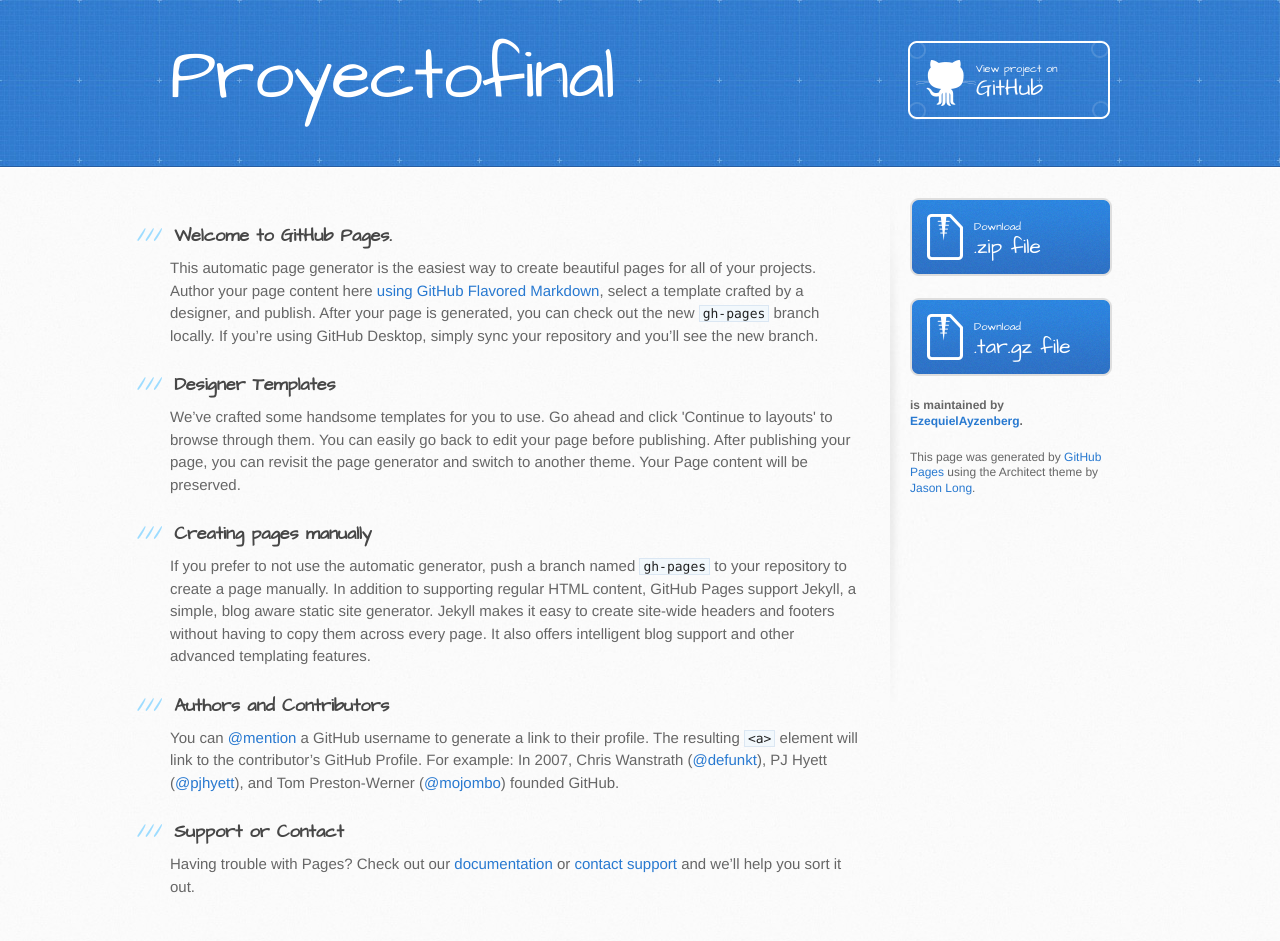
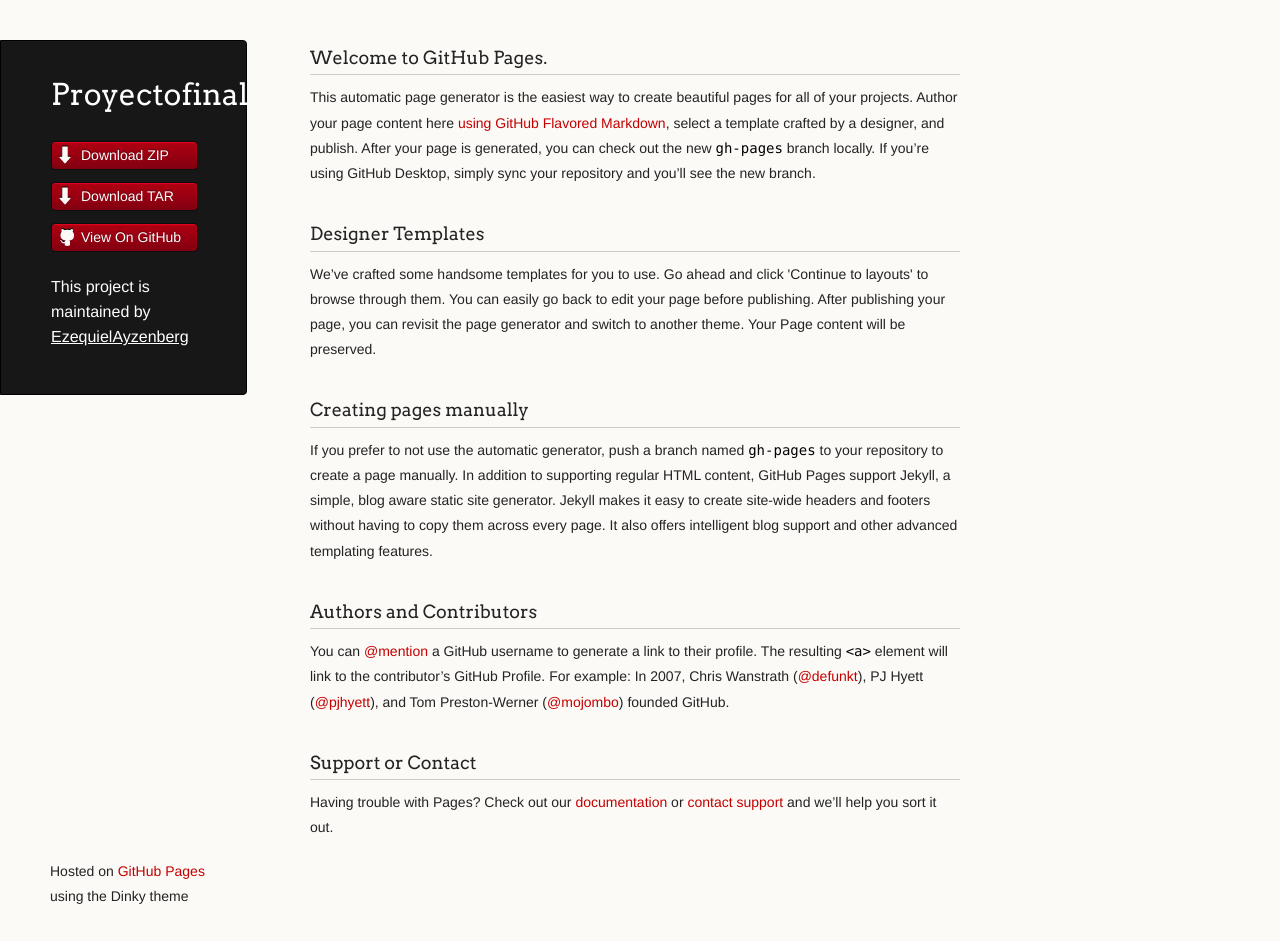
Before and after one commit to EzequielAyzenberg/ProyectoFInal, a Jekyll site: the page index.html, which Jekyll copies as it is, in a window 1280 px wide and 941 px high. Built offline with Jekyll 4.4.1, drawn with Linux system fonts in a browser that asks for light colours; Markdown is read by kramdown in place of the engine named in the settings.

Commit message:
Create gh-pages branch via GitHub

```diff
--- a/index.html
+++ b/index.html
@@ -1,34 +1,36 @@
-<!DOCTYPE html>
+<!doctype html>
 <html>
   <head>
-    <meta charset='utf-8'>
+    <meta charset="utf-8">
     <meta http-equiv="X-UA-Compatible" content="chrome=1">
-    <meta name="viewport" content="width=device-width, initial-scale=1, maximum-scale=1">
-    <link href='https://fonts.googleapis.com/css?family=Architects+Daughter' rel='stylesheet' type='text/css'>
-    <link rel="stylesheet" type="text/css" href="stylesheets/stylesheet.css" media="screen">
-    <link rel="stylesheet" type="text/css" href="stylesheets/github-light.css" media="screen">
-    <link rel="stylesheet" type="text/css" href="stylesheets/print.css" media="print">
+    <title>Proyectofinal by EzequielAyzenberg</title>
 
+    <link rel="stylesheet" href="stylesheets/styles.css">
+    <link rel="stylesheet" href="stylesheets/github-light.css">
+    <script src="javascripts/scale.fix.js"></script>
+    <meta name="viewport" content="width=device-width, initial-scale=1, user-scalable=no">
     <!--[if lt IE 9]>
     <script src="//html5shiv.googlecode.com/svn/trunk/html5.js"></script>
     <![endif]-->
+  </head>
+  <body>
+    <div class="wrapper">
+      <header>
+        <h1 class="header">Proyectofinal</h1>
+        <p class="header"></p>
 
-    <title>Proyectofinal by EzequielAyzenberg</title>
-  </head>
+        <ul>
+          <li class="download"><a class="buttons" href="https://github.com/EzequielAyzenberg/ProyectoFInal/zipball/master">Download ZIP</a></li>
+          <li class="download"><a class="buttons" href="https://github.com/EzequielAyzenberg/ProyectoFInal/tarball/master">Download TAR</a></li>
+          <li><a class="buttons github" href="https://github.com/EzequielAyzenberg/ProyectoFInal">View On GitHub</a></li>
+        </ul>
 
-  <body>
-    <header>
-      <div class="inner">
-        <h1>Proyectofinal</h1>
-        <h2></h2>
-        <a href="https://github.com/EzequielAyzenberg/ProyectoFInal" class="button"><small>View project on</small> GitHub</a>
-      </div>
-    </header>
+        <p class="header">This project is maintained by <a class="header name" href="https://github.com/EzequielAyzenberg">EzequielAyzenberg</a></p>
 
-    <div id="content-wrapper">
-      <div class="inner clearfix">
-        <section id="main-content">
-          <h3>
+
+      </header>
+      <section>
+        <h3>
 <a id="welcome-to-github-pages" class="anchor" href="#welcome-to-github-pages" aria-hidden="true"><span aria-hidden="true" class="octicon octicon-link"></span></a>Welcome to GitHub Pages.</h3>
 
 <p>This automatic page generator is the easiest way to create beautiful pages for all of your projects. Author your page content here <a href="https://guides.github.com/features/mastering-markdown/">using GitHub Flavored Markdown</a>, select a template crafted by a designer, and publish. After your page is generated, you can check out the new <code>gh-pages</code> branch locally. If you’re using GitHub Desktop, simply sync your repository and you’ll see the new branch.</p>
@@ -52,25 +54,12 @@
 <a id="support-or-contact" class="anchor" href="#support-or-contact" aria-hidden="true"><span aria-hidden="true" class="octicon octicon-link"></span></a>Support or Contact</h3>
 
 <p>Having trouble with Pages? Check out our <a href="https://help.github.com/pages">documentation</a> or <a href="https://github.com/contact">contact support</a> and we’ll help you sort it out.</p>
-        </section>
-
-        <aside id="sidebar">
-          <a href="https://github.com/EzequielAyzenberg/ProyectoFInal/zipball/master" class="button">
-            <small>Download</small>
-            .zip file
-          </a>
-          <a href="https://github.com/EzequielAyzenberg/ProyectoFInal/tarball/master" class="button">
-            <small>Download</small>
-            .tar.gz file
-          </a>
-
-          <p class="repo-owner"><a href="https://github.com/EzequielAyzenberg/ProyectoFInal"></a> is maintained by <a href="https://github.com/EzequielAyzenberg">EzequielAyzenberg</a>.</p>
-
-          <p>This page was generated by <a href="https://pages.github.com">GitHub Pages</a> using the Architect theme by <a href="https://twitter.com/jasonlong">Jason Long</a>.</p>
-        </aside>
-      </div>
+      </section>
+      <footer>
+        <p><small>Hosted on <a href="https://pages.github.com">GitHub Pages</a> using the Dinky theme</small></p>
+      </footer>
     </div>
-
+    <!--[if !IE]><script>fixScale(document);</script><![endif]-->
 
   </body>
 </html>
--- /dev/null
+++ b/javascripts/scale.fix.js
@@ -0,0 +1,20 @@
+fixScale = function(doc) {
+
+	var addEvent = 'addEventListener',
+	    type = 'gesturestart',
+	    qsa = 'querySelectorAll',
+	    scales = [1, 1],
+	    meta = qsa in doc ? doc[qsa]('meta[name=viewport]') : [];
+
+	function fix() {
+		meta.content = 'width=device-width,minimum-scale=' + scales[0] + ',maximum-scale=' + scales[1];
+		doc.removeEventListener(type, fix, true);
+	}
+
+	if ((meta = meta[meta.length - 1]) && addEvent in doc) {
+		fix();
+		scales = [.25, 1.6];
+		doc[addEvent](type, fix, true);
+	}
+
+};
--- /dev/null
+++ b/stylesheets/styles.css
@@ -0,0 +1,423 @@
+@import url(https://fonts.googleapis.com/css?family=Arvo:400,700,400italic);
+
+/* MeyerWeb Reset */
+
+html, body, div, span, applet, object, iframe,
+h1, h2, h3, h4, h5, h6, p, blockquote, pre,
+a, abbr, acronym, address, big, cite, code,
+del, dfn, em, img, ins, kbd, q, s, samp,
+small, strike, strong, sub, sup, tt, var,
+b, u, i, center,
+dl, dt, dd, ol, ul, li,
+fieldset, form, label, legend,
+table, caption, tbody, tfoot, thead, tr, th, td,
+article, aside, canvas, details, embed,
+figure, figcaption, footer, header, hgroup,
+menu, nav, output, ruby, section, summary,
+time, mark, audio, video {
+  margin: 0;
+  padding: 0;
+  border: 0;
+  font: inherit;
+  vertical-align: baseline;
+}
+
+
+/* Base text styles */
+
+body {
+  padding:10px 50px 0 0;
+  font-family:"Helvetica Neue", Helvetica, Arial, sans-serif;
+	font-size: 14px;
+	color: #232323;
+	background-color: #FBFAF7;
+	margin: 0;
+	line-height: 1.8em;
+	-webkit-font-smoothing: antialiased;
+
+}
+
+h1, h2, h3, h4, h5, h6 {
+  color:#232323;
+  margin:36px 0 10px;
+}
+
+p, ul, ol, table, dl {
+  margin:0 0 22px;
+}
+
+h1, h2, h3 {
+	font-family: Arvo, Monaco, serif;
+  line-height:1.3;
+	font-weight: normal;
+}
+
+h1,h2, h3 {
+	display: block;
+	border-bottom: 1px solid #ccc;
+	padding-bottom: 5px;
+}
+
+h1 {
+	font-size: 30px;
+}
+
+h2 {
+	font-size: 24px;
+}
+
+h3 {
+	font-size: 18px;
+}
+
+h4, h5, h6 {
+	font-family: Arvo, Monaco, serif;
+	font-weight: 700;
+}
+
+a {
+  color:#C30000;
+  font-weight:200;
+  text-decoration:none;
+}
+
+a:hover {
+	text-decoration: underline;
+}
+
+a small {
+	font-size: 12px;
+}
+
+em {
+	font-style: italic;
+}
+
+strong {
+  font-weight:700;
+}
+
+ul {
+  list-style-position: inside;
+  list-style: disc;
+  padding-left: 25px;
+}
+
+ol {
+  list-style-position: inside;
+  list-style: decimal;
+  padding-left: 25px;
+}
+
+blockquote {
+  margin: 0;
+  padding: 0 0 0 20px;
+  font-style: italic;
+}
+
+dl, dt, dd, dl p {
+	font-color: #444;
+}
+
+dl dt {
+  font-weight: bold;
+}
+
+dl dd {
+  padding-left: 20px;
+  font-style: italic;
+}
+
+dl p {
+  padding-left: 20px;
+  font-style: italic;
+}
+
+hr {
+  border:0;
+  background:#ccc;
+  height:1px;
+  margin:0 0 24px;
+}
+
+/* Images */
+
+img {
+  position: relative;
+  margin: 0 auto;
+  max-width: 650px;
+  padding: 5px;
+  margin: 10px 0 32px 0;
+  border: 1px solid #ccc;
+}
+
+p img {
+  display: inline;
+  margin: 0;
+  padding: 0;
+  vertical-align: middle;
+  text-align: center;
+  border: none;
+}
+
+/* Code blocks */
+
+code, pre {
+	font-family: Monaco, "Bitstream Vera Sans Mono", "Lucida Console", Terminal, monospace;
+  color:#000;
+  font-size:14px;
+}
+
+pre {
+	padding: 4px 12px;
+  background: #FDFEFB;
+  border-radius:4px;
+  border:1px solid #D7D8C8;
+  overflow: auto;
+  overflow-y: hidden;
+	margin-bottom: 32px;
+}
+
+
+/* Tables */
+
+table {
+  width:100%;
+}
+
+table {
+  border: 1px solid #ccc;
+  margin-bottom: 32px;
+  text-align: left;
+ }
+
+th {
+  font-family: 'Arvo', Helvetica, Arial, sans-serif;
+	font-size: 18px;
+	font-weight: normal;
+  padding: 10px;
+  background: #232323;
+  color: #FDFEFB;
+ }
+
+td {
+  padding: 10px;
+	background: #ccc;
+ }
+
+
+/* Wrapper */
+.wrapper {
+  width:960px;
+}
+
+
+/* Header */
+
+header {
+	background-color: #171717;
+	color: #FDFDFB;
+  width:170px;
+  float:left;
+  position:fixed;
+	border: 1px solid #000;
+	-webkit-border-top-right-radius: 4px;
+	-webkit-border-bottom-right-radius: 4px;
+	-moz-border-radius-topright: 4px;
+	-moz-border-radius-bottomright: 4px;
+	border-top-right-radius: 4px;
+	border-bottom-right-radius: 4px;
+	padding: 34px 25px 22px 50px;
+	margin: 30px 25px 0 0;
+	-webkit-font-smoothing: antialiased;
+}
+
+p.header {
+	font-size: 16px;
+}
+
+h1.header {
+	font-family: Arvo, sans-serif;
+	font-size: 30px;
+	font-weight: 300;
+	line-height: 1.3em;
+	border-bottom: none;
+	margin-top: 0;
+}
+
+
+h1.header, a.header, a.name, header a{
+	color: #fff;
+}
+
+a.header {
+	text-decoration: underline;
+}
+
+a.name {
+	white-space: nowrap;
+}
+
+header ul {
+  list-style:none;
+  padding:0;
+}
+
+header li {
+	list-style-type: none;
+  width:132px;
+  height:15px;
+	margin-bottom: 12px;
+	line-height: 1em;
+	padding: 6px 6px 6px 7px;
+
+	background: #AF0011;
+	background: -moz-linear-gradient(top, #AF0011 0%, #820011 100%);
+  background: -webkit-gradient(linear, left top, left bottom, color-stop(0%,#f8f8f8), color-stop(100%,#dddddd));
+  background: -webkit-linear-gradient(top, #AF0011 0%,#820011 100%);
+  background: -o-linear-gradient(top, #AF0011 0%,#820011 100%);
+  background: -ms-linear-gradient(top, #AF0011 0%,#820011 100%);
+  background: linear-gradient(top, #AF0011 0%,#820011 100%);
+
+	border-radius:4px;
+  border:1px solid #0D0D0D;
+
+	-webkit-box-shadow: inset 0px 1px 1px 0 rgba(233,2,38, 1);
+	box-shadow: inset 0px 1px 1px 0 rgba(233,2,38, 1);
+
+}
+
+header li:hover {
+	background: #C3001D;
+	background: -moz-linear-gradient(top, #C3001D 0%, #950119 100%);
+  background: -webkit-gradient(linear, left top, left bottom, color-stop(0%,#f8f8f8), color-stop(100%,#dddddd));
+  background: -webkit-linear-gradient(top, #C3001D 0%,#950119 100%);
+  background: -o-linear-gradient(top, #C3001D 0%,#950119 100%);
+  background: -ms-linear-gradient(top, #C3001D 0%,#950119 100%);
+  background: linear-gradient(top, #C3001D 0%,#950119 100%);
+}
+
+a.buttons {
+	-webkit-font-smoothing: antialiased;
+	background: url(../images/arrow-down.png) no-repeat;
+	font-weight: normal;
+	text-shadow: rgba(0, 0, 0, 0.4) 0 -1px 0;
+	padding: 2px 2px 2px 22px;
+	height: 30px;
+}
+
+a.github {
+	background: url(../images/octocat-small.png) no-repeat 1px;
+}
+
+a.buttons:hover {
+	color: #fff;
+	text-decoration: none;
+}
+
+
+/* Section - for main page content */
+
+section {
+  width:650px;
+  float:right;
+  padding-bottom:50px;
+}
+
+
+/* Footer */
+
+footer {
+  width:170px;
+  float:left;
+  position:fixed;
+  bottom:10px;
+	padding-left: 50px;
+}
+
+@media print, screen and (max-width: 960px) {
+
+  div.wrapper {
+    width:auto;
+    margin:0;
+  }
+
+  header, section, footer {
+    float:none;
+    position:static;
+    width:auto;
+  }
+
+	footer {
+		border-top: 1px solid #ccc;
+		margin:0 84px 0 50px;
+		padding:0;
+	}
+
+  header {
+    padding-right:320px;
+  }
+
+  section {
+    padding:20px 84px 20px 50px;
+    margin:0 0 20px;
+  }
+
+  header a small {
+    display:inline;
+  }
+
+  header ul {
+    position:absolute;
+    right:130px;
+    top:84px;
+  }
+}
+
+@media print, screen and (max-width: 720px) {
+  body {
+    word-wrap:break-word;
+  }
+
+  header {
+    padding:10px 20px 0;
+		margin-right: 0;
+  }
+
+	section {
+    padding:10px 0 10px 20px;
+    margin:0 0 30px;
+  }
+
+	footer {
+		margin: 0 0 0 30px;
+	}
+
+  header ul, header p.view {
+    position:static;
+  }
+}
+
+@media print, screen and (max-width: 480px) {
+
+  header ul li.download {
+    display:none;
+  }
+
+	footer {
+		margin: 0 0 0 20px;
+	}
+
+	footer a{
+		display:block;
+	}
+
+}
+
+@media print {
+  body {
+    padding:0.4in;
+    font-size:12pt;
+    color:#444;
+  }
+}
```
Also changed, not shown: images/arrow-down.png (added), images/octocat-small.png (added).
